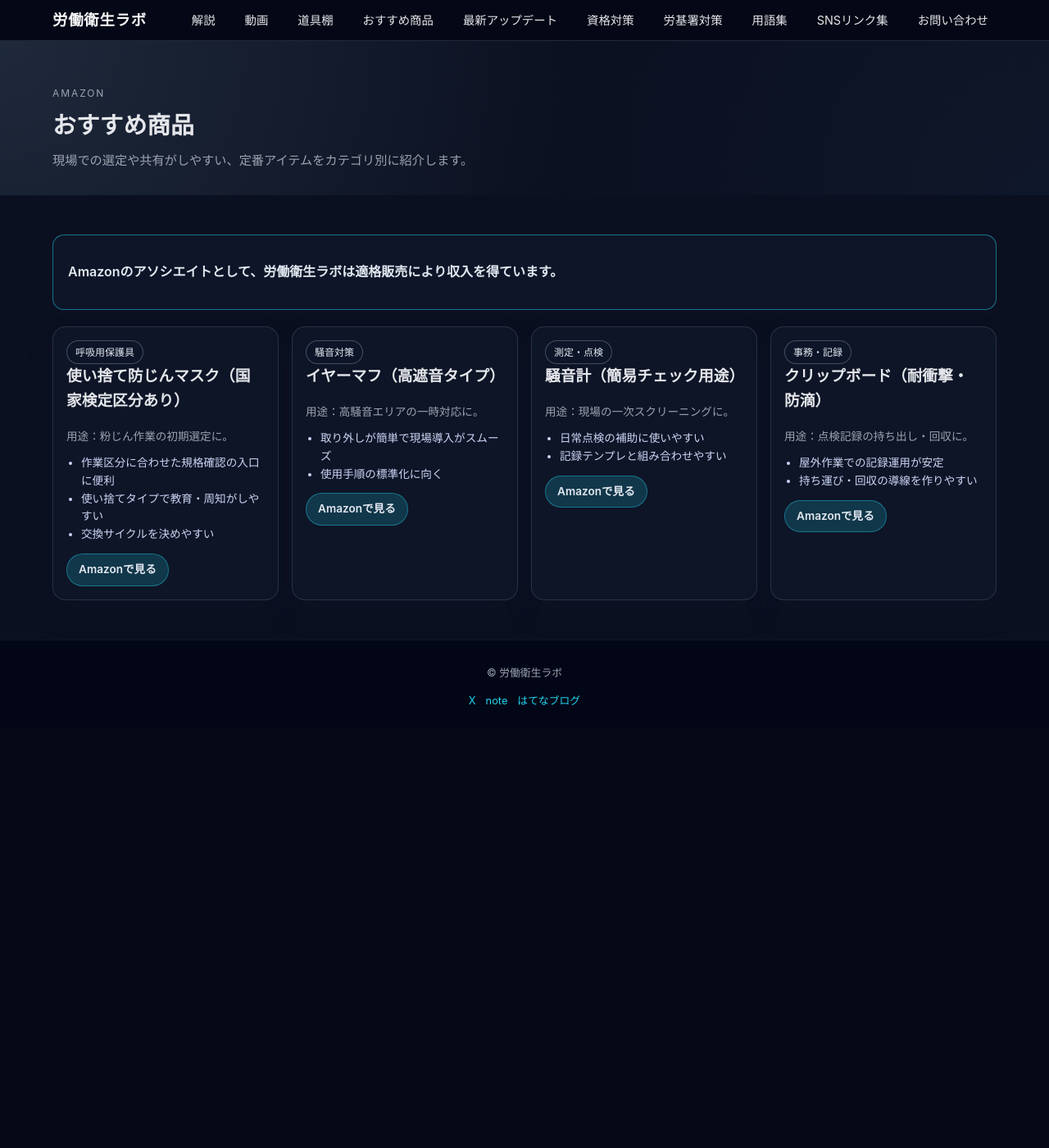
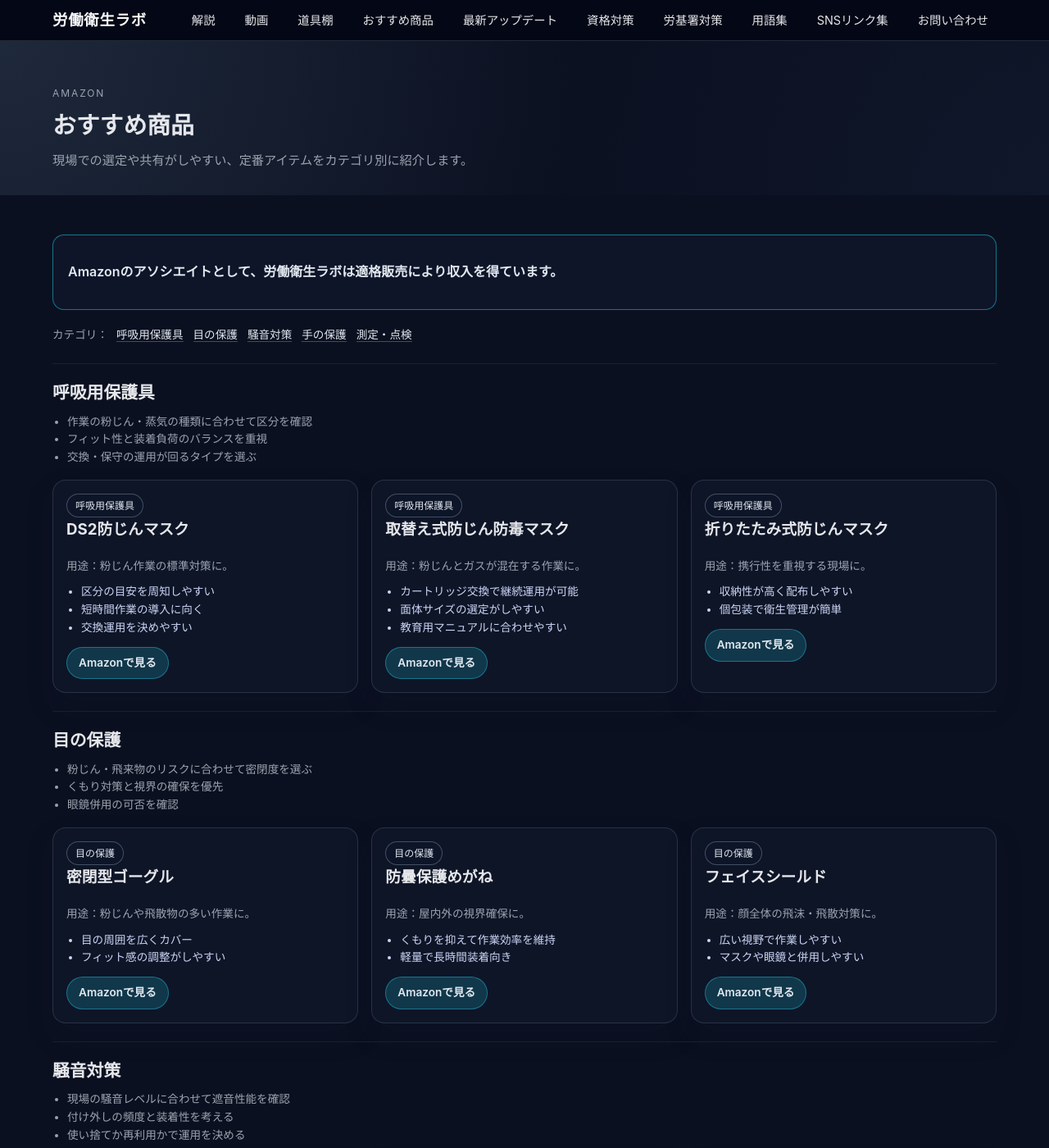
Before and after one commit to rodoeisei-lab/rodoeisei-lab, a Jekyll site: the page built from amazon/index.md, in a window 1280 px wide and 1400 px high. Shown: the whole window at 82% size. Built offline with Jekyll 4.4.1, drawn with Linux system fonts in a browser that asks for light colours; some of the changed text lies outside the part shown.

Commit message:
Update Amazon categories and layout

```diff
--- a/_data/amazon.yml
+++ b/_data/amazon.yml
@@ -1,29 +1,122 @@
-- category: 呼吸用保護具
-  name: 使い捨て防じんマスク（国家検定区分あり）
-  note: 用途：粉じん作業の初期選定に。
-  bullets:
-    - 作業区分に合わせた規格確認の入口に便利
-    - 使い捨てタイプで教育・周知がしやすい
-    - 交換サイクルを決めやすい
-  url: https://www.amazon.co.jp/
-- category: 騒音対策
-  name: イヤーマフ（高遮音タイプ）
-  note: 用途：高騒音エリアの一時対応に。
-  bullets:
-    - 取り外しが簡単で現場導入がスムーズ
-    - 使用手順の標準化に向く
-  url: https://www.amazon.co.jp/
-- category: 測定・点検
-  name: 騒音計（簡易チェック用途）
-  note: 用途：現場の一次スクリーニングに。
-  bullets:
-    - 日常点検の補助に使いやすい
-    - 記録テンプレと組み合わせやすい
-  url: https://www.amazon.co.jp/
-- category: 事務・記録
-  name: クリップボード（耐衝撃・防滴）
-  note: 用途：点検記録の持ち出し・回収に。
-  bullets:
-    - 屋外作業での記録運用が安定
-    - 持ち運び・回収の導線を作りやすい
-  url: https://www.amazon.co.jp/
+- title: 呼吸用保護具
+  guide:
+    - 作業の粉じん・蒸気の種類に合わせて区分を確認
+    - フィット性と装着負荷のバランスを重視
+    - 交換・保守の運用が回るタイプを選ぶ
+  items:
+    - name: DS2防じんマスク
+      note: 用途：粉じん作業の標準対策に。
+      bullets:
+        - 区分の目安を周知しやすい
+        - 短時間作業の導入に向く
+        - 交換運用を決めやすい
+      url: ""
+    - name: 取替え式防じん防毒マスク
+      note: 用途：粉じんとガスが混在する作業に。
+      bullets:
+        - カートリッジ交換で継続運用が可能
+        - 面体サイズの選定がしやすい
+        - 教育用マニュアルに合わせやすい
+      url: ""
+    - name: 折りたたみ式防じんマスク
+      note: 用途：携行性を重視する現場に。
+      bullets:
+        - 収納性が高く配布しやすい
+        - 個包装で衛生管理が簡単
+      url: ""
+- title: 目の保護
+  guide:
+    - 粉じん・飛来物のリスクに合わせて密閉度を選ぶ
+    - くもり対策と視界の確保を優先
+    - 眼鏡併用の可否を確認
+  items:
+    - name: 密閉型ゴーグル
+      note: 用途：粉じんや飛散物の多い作業に。
+      bullets:
+        - 目の周囲を広くカバー
+        - フィット感の調整がしやすい
+      url: ""
+    - name: 防曇保護めがね
+      note: 用途：屋内外の視界確保に。
+      bullets:
+        - くもりを抑えて作業効率を維持
+        - 軽量で長時間装着向き
+      url: ""
+    - name: フェイスシールド
+      note: 用途：顔全体の飛沫・飛散対策に。
+      bullets:
+        - 広い視野で作業しやすい
+        - マスクや眼鏡と併用しやすい
+      url: ""
+- title: 騒音対策
+  guide:
+    - 現場の騒音レベルに合わせて遮音性能を確認
+    - 付け外しの頻度と装着性を考える
+    - 使い捨てか再利用かで運用を決める
+  items:
+    - name: イヤーマフ
+      note: 用途：高騒音エリアの定番対策に。
+      bullets:
+        - 装着確認がしやすい
+        - 教育・周知の標準化に向く
+      url: ""
+    - name: フォーム耳栓
+      note: 用途：携帯性重視の騒音対策に。
+      bullets:
+        - 使い切り運用で衛生管理が容易
+        - 予備を現場に配布しやすい
+      url: ""
+    - name: 連結コード付き耳栓
+      note: 用途：頻繁な着脱がある作業に。
+      bullets:
+        - 紛失対策として扱いやすい
+        - 短時間作業の切替に便利
+      url: ""
+- title: 手の保護
+  guide:
+    - 作業リスクに合わせて耐切創・耐薬品を確認
+    - サイズ展開と着脱のしやすさを重視
+    - 使い捨てと再利用の区分を明確にする
+  items:
+    - name: ニトリル手袋
+      note: 用途：軽作業や清掃の標準対策に。
+      bullets:
+        - 使い捨て運用で衛生管理が容易
+        - グリップ感があり作業しやすい
+      url: ""
+    - name: 耐切創手袋
+      note: 用途：刃物や鋭利材の取り扱いに。
+      bullets:
+        - 切創リスクの低減に役立つ
+        - 反復作業でも耐久性を確保
+      url: ""
+    - name: 耐薬品手袋
+      note: 用途：薬品の取り扱い作業に。
+      bullets:
+        - 取り扱い薬品に合わせて選定可能
+        - 長時間作業の安全確保に
+      url: ""
+- title: 測定・点検
+  guide:
+    - 日常点検は簡易計測で回せるかを確認
+    - 記録の残しやすさを優先
+    - 校正や点検の運用を見据える
+  items:
+    - name: 騒音計（簡易チェック用）
+      note: 用途：現場の一次スクリーニングに。
+      bullets:
+        - 点検記録のベース作りに役立つ
+        - 社内共有の説明資料に使える
+      url: ""
+    - name: 照度計
+      note: 用途：作業場の明るさ確認に。
+      bullets:
+        - 点検項目に入れやすい
+        - 記録の比較がしやすい
+      url: ""
+    - name: CO2濃度計
+      note: 用途：換気状態の目安確認に。
+      bullets:
+        - 定期チェックの指標に使える
+        - 目安値の周知に向く
+      url: ""
--- a/amazon/index.md
+++ b/amazon/index.md
@@ -11,19 +11,41 @@ permalink: /amazon/
     <p>Amazonのアソシエイトとして、{{ site.title }}は適格販売により収入を得ています。</p>
   </div>
 
-  <div class="cards">
-    {% for item in site.data.amazon %}
-    <article class="card">
-      <span class="badge">{{ item.category }}</span>
-      <h3>{{ item.name }}</h3>
-      <p class="card-meta">{{ item.note }}</p>
-      <ul>
-        {% for bullet in item.bullets %}
-        <li>{{ bullet }}</li>
+  <nav class="amazon-category-nav" aria-label="Amazonカテゴリ">
+    <span>カテゴリ：</span>
+    <ul>
+      {% for category in site.data.amazon %}
+      <li><a href="#{{ category.title | slugify }}">{{ category.title }}</a></li>
+      {% endfor %}
+    </ul>
+  </nav>
+
+  {% for category in site.data.amazon %}
+  <section class="amazon-category" id="{{ category.title | slugify }}">
+    <header class="amazon-category-header">
+      <h2>{{ category.title }}</h2>
+      <ul class="amazon-category-guide">
+        {% for line in category.guide %}
+        <li>{{ line }}</li>
         {% endfor %}
       </ul>
-      <a class="card-button" href="{{ item.url }}" target="_blank" rel="noopener sponsored">Amazonで見る</a>
-    </article>
-    {% endfor %}
-  </div>
+    </header>
+
+    <div class="cards">
+      {% for item in category.items %}
+      <article class="card">
+        <span class="badge">{{ category.title }}</span>
+        <h3>{{ item.name }}</h3>
+        <p class="card-meta">{{ item.note }}</p>
+        <ul>
+          {% for bullet in item.bullets %}
+          <li>{{ bullet }}</li>
+          {% endfor %}
+        </ul>
+        <a class="card-button" href="{{ item.url }}" target="_blank" rel="noopener sponsored">Amazonで見る</a>
+      </article>
+      {% endfor %}
+    </div>
+  </section>
+  {% endfor %}
 </div>
--- a/assets/css/main.css
+++ b/assets/css/main.css
@@ -470,6 +470,50 @@ body.nav-open { overflow: hidden; }
   text-decoration: none;
 }
 
+.amazon-page .amazon-category-nav {
+  display: flex;
+  flex-wrap: wrap;
+  align-items: center;
+  gap: 10px;
+  margin-bottom: 24px;
+  color: var(--muted);
+  font-size: .85rem;
+}
+.amazon-page .amazon-category-nav ul {
+  display: flex;
+  flex-wrap: wrap;
+  gap: 8px 12px;
+  list-style: none;
+  margin: 0;
+  padding: 0;
+}
+.amazon-page .amazon-category-nav a {
+  color: #e2e8f0;
+  text-decoration: none;
+  border-bottom: 1px solid rgba(148, 163, 184, .4);
+}
+
+.amazon-page .amazon-category {
+  padding-top: 18px;
+  margin-top: 22px;
+  border-top: 1px solid rgba(30, 41, 59, .7);
+}
+.amazon-page .amazon-category-header {
+  display: grid;
+  gap: 8px;
+  margin-bottom: 16px;
+}
+.amazon-page .amazon-category-header h2 {
+  margin: 0;
+  font-size: 1.3rem;
+}
+.amazon-page .amazon-category-guide {
+  margin: 0;
+  padding-left: 18px;
+  color: var(--muted);
+  font-size: .85rem;
+}
+
 .amazon-page .affiliate-disclosure {
   margin-bottom: 20px;
   padding: 16px 18px;
```
